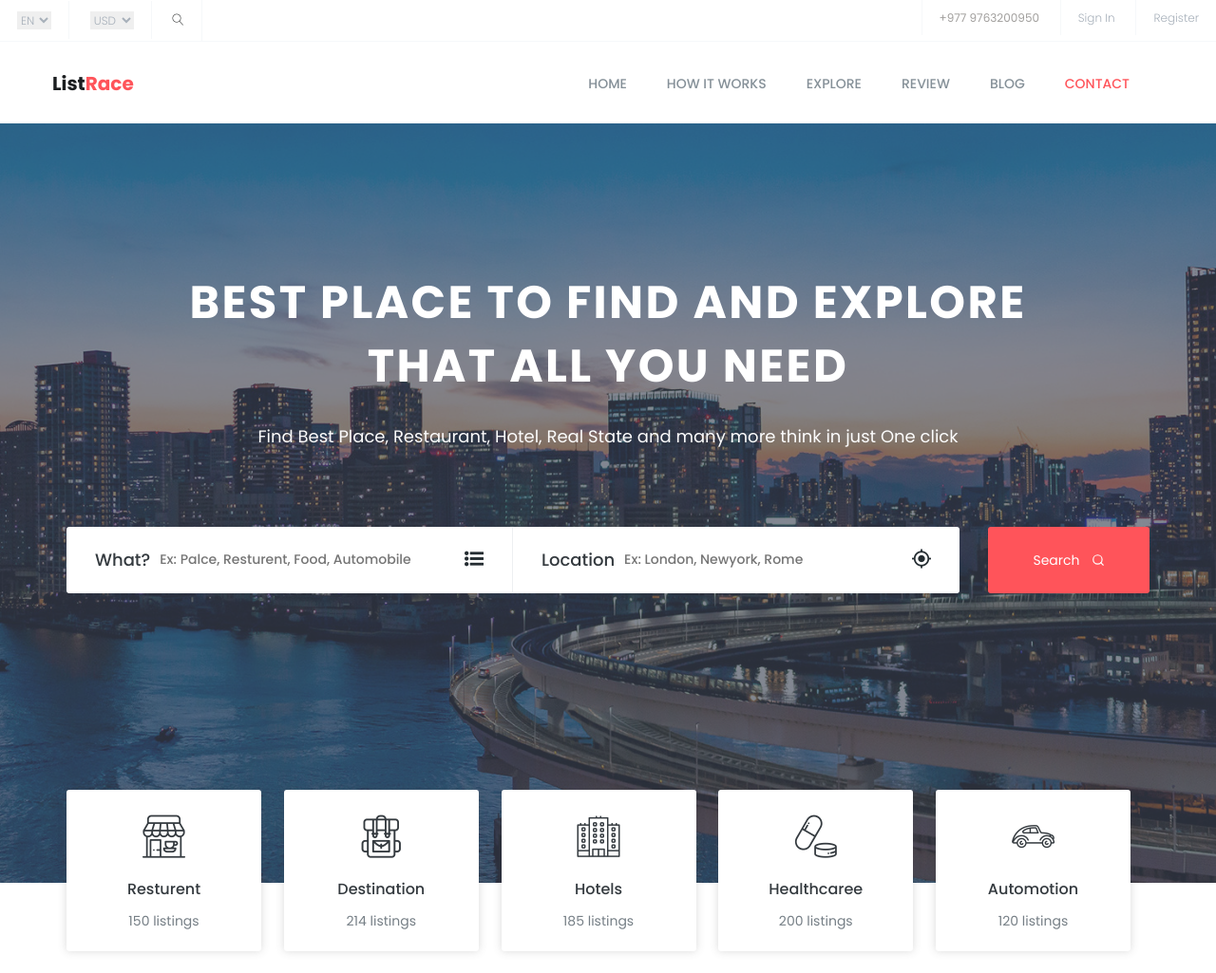
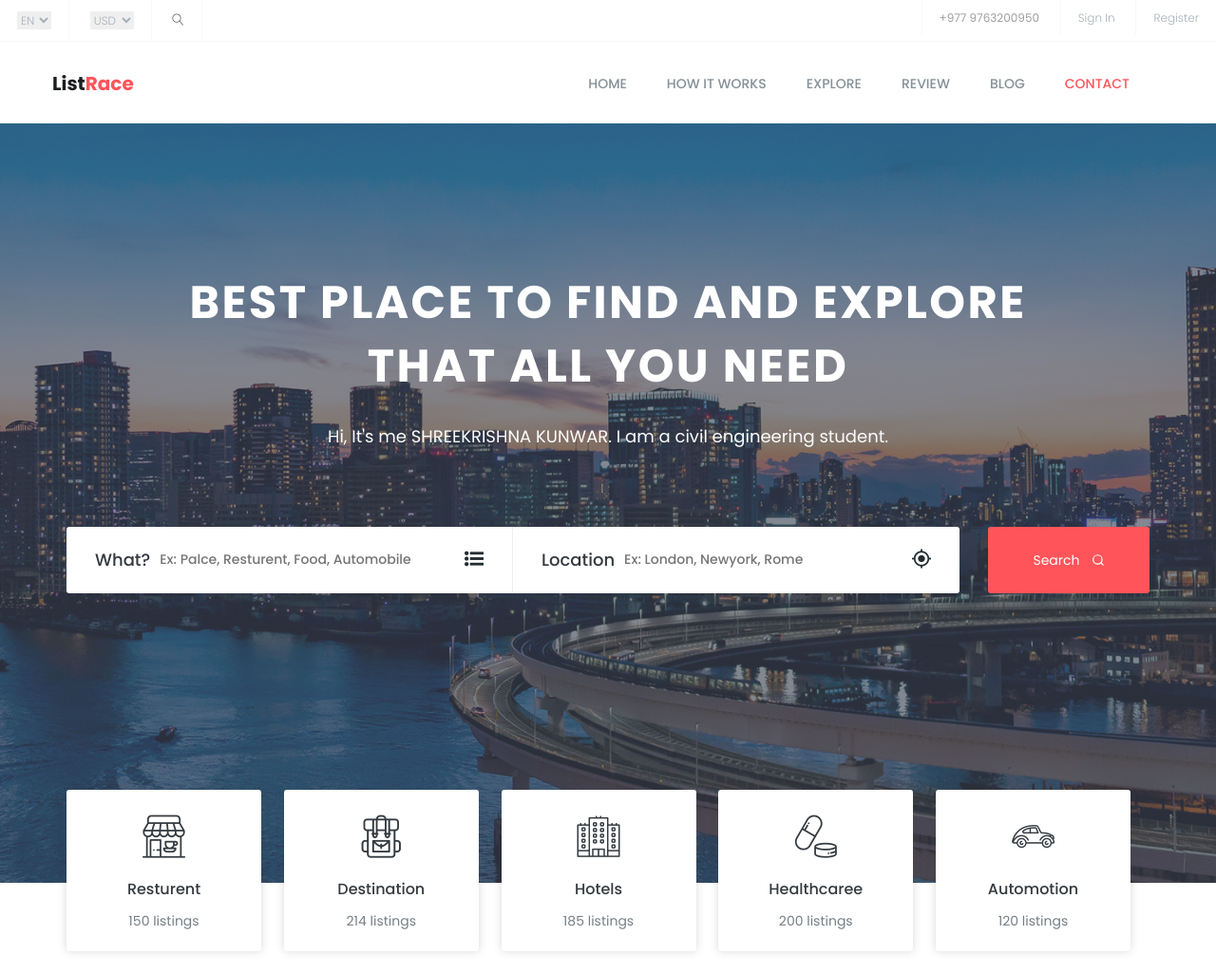
Before and after one commit to Shreekrisshnaa/portfolio, a plain HTML site: page index.html in a window 1280 px wide. Shown: the top 1025 px of the page at 95% size. Drawn offline with nearby package versions, Linux system fonts and the light colour scheme.

Commit message:
changed para

```diff
--- a/index.html
+++ b/index.html
@@ -150,7 +150,7 @@
 				<div class="welcome-hero-txt">
 					<h2>best place to find and explore <br> that all you need </h2>
 					<p>
-						Find Best Place, Restaurant, Hotel, Real State and many more think in just One click
+						Hi, It's me SHREEKRISHNA KUNWAR. I am a civil engineering student.
 					</p>
 				</div>
 				<div class="welcome-hero-serch-box">
```
